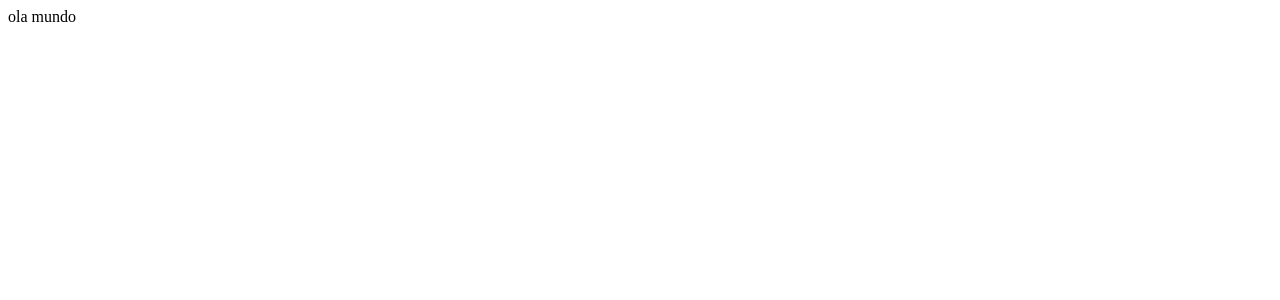
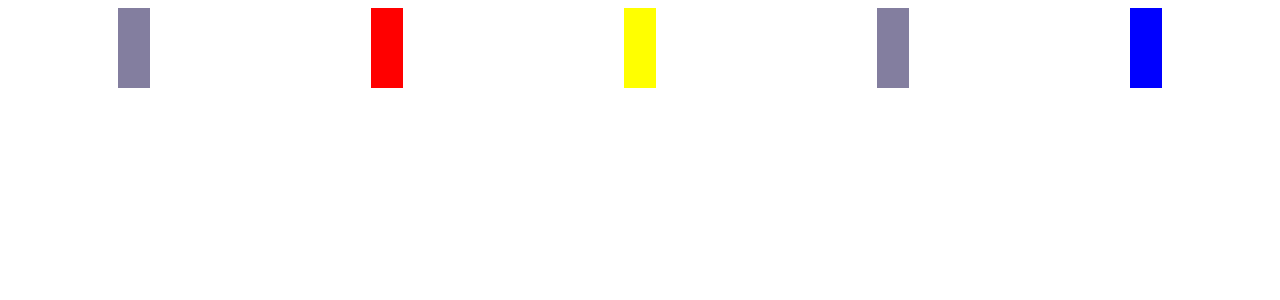
Before and after one commit to FLaVio-G/portifolio, a React (Create React App) app: page / in a window 1280 px wide. Shown: the top 300 px of the page. Built offline with nearby package versions, Linux system fonts and the light colour scheme.

Commit message:
Criação de componentes

```diff
--- a/src/App.tsx
+++ b/src/App.tsx
@@ -1,10 +1,21 @@
 
+import Educations from "./components/Educations";
+import Experiences from "./components/Experiences";
+import Informations from "./components/Informations";
+import Profile from "./components/Profile";
+import Technologies from "./components/Technologies";
+import { Container } from "./styles/global";
 
 function App() {
   return (
-    <div>
-      ola mundo
-    </div>
+    <Container>
+      <Profile />
+      <Educations />
+      <Informations />
+      <Technologies />
+      <Experiences />
+    </Container>
+
   );
 }
 
--- /dev/null
+++ b/src/components/Educations/index.tsx
@@ -0,0 +1,14 @@
+import { Education } from "./styles";
+
+function Edu() {
+  return (
+
+    <Education/>
+
+
+
+
+  );
+}
+
+export default Edu;
--- /dev/null
+++ b/src/components/Educations/styles.ts
@@ -0,0 +1,8 @@
+import styled from 'styled-components';
+
+export const Education= styled.div`
+  max-width: 1120px;
+  margin:0 auto;
+  padding: 2.5rem 1rem;
+  background-color: red;
+  `
--- /dev/null
+++ b/src/components/Experiences/index.tsx
@@ -0,0 +1,14 @@
+import { Expeiences } from "./styles";
+
+function Expe() {
+  return (
+
+    <Expeiences/>
+
+
+
+
+  );
+}
+
+export default Expe;
--- /dev/null
+++ b/src/components/Experiences/styles.ts
@@ -0,0 +1,8 @@
+import styled from 'styled-components';
+
+export const Expeiences = styled.div`
+  max-width: 1120px;
+  margin:0 auto;
+  padding: 2.5rem 1rem;
+  background-color: blue;
+  `
--- /dev/null
+++ b/src/components/Informations/index.tsx
@@ -0,0 +1,14 @@
+import { Informations} from "./styles";
+
+function Info() {
+  return (
+
+    <Informations/>
+
+
+
+
+  );
+}
+
+export default Info;
--- /dev/null
+++ b/src/components/Informations/styles.ts
@@ -0,0 +1,8 @@
+import styled from 'styled-components';
+
+export const Informations = styled.div`
+  max-width: 1120px;
+  margin:0 auto;
+  padding: 2.5rem 1rem;
+  background-color: yellow;
+  `
--- /dev/null
+++ b/src/components/Profile/index.tsx
@@ -0,0 +1,14 @@
+import { Profile } from "./styles";
+
+function Prof() {
+  return (
+
+    <Profile/>
+
+
+
+
+  );
+}
+
+export default Profile;
--- /dev/null
+++ b/src/components/Profile/styles.ts
@@ -0,0 +1,8 @@
+import styled from 'styled-components';
+
+export const Profile = styled.div`
+  max-width: 1120px;
+  margin:0 auto;
+  padding: 2.5rem 1rem;
+  background-color: #837E9F;
+  `
--- /dev/null
+++ b/src/components/Technologies/index.tsx
@@ -0,0 +1,14 @@
+import { Technologies } from "./styles";
+
+function Techn() {
+  return (
+
+    <Technologies/>
+
+
+
+
+  );
+}
+
+export default Techn;
--- /dev/null
+++ b/src/components/Technologies/styles.ts
@@ -0,0 +1,8 @@
+import styled from 'styled-components';
+
+export const Technologies= styled.div`
+  max-width: 1120px;
+  margin:0 auto;
+  padding: 2.5rem 1rem;
+  background-color: #837E9F;
+  `
--- /dev/null
+++ b/src/styles/global.ts
@@ -0,0 +1,5 @@
+import styled from 'styled-components';
+
+export const Container = styled.div`
+ display: flex;
+  `
```
